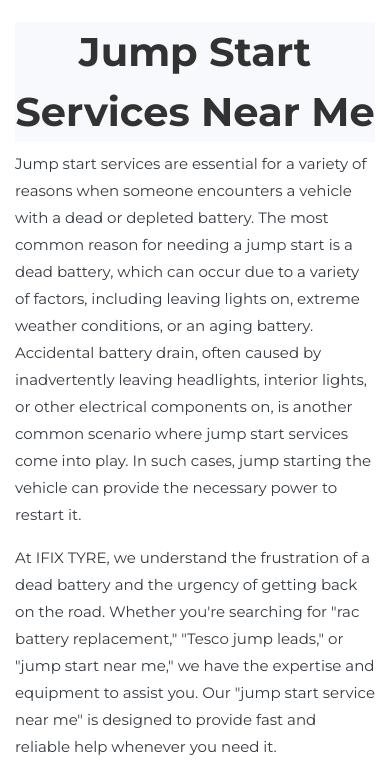
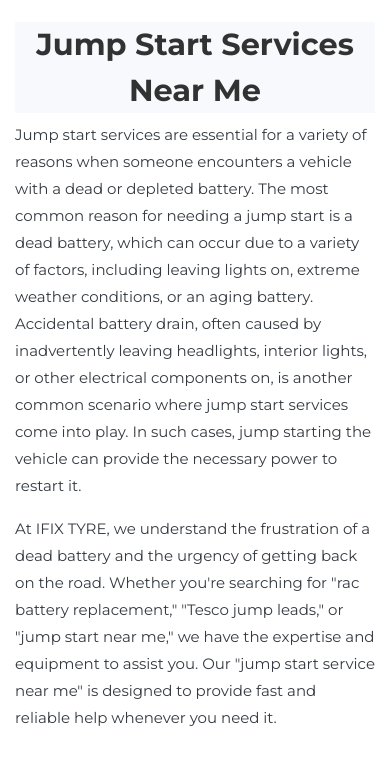
Before and after one commit to TahirKhadim/ifix_tyre_last, a plain HTML site: page jumpstart.html in a window 390 px wide. Shown: the part 1030-1793 px from the top of the page. Drawn offline with nearby package versions, Linux system fonts and the light colour scheme; some packages are replaced by stand-ins of ours; no server answers.

Commit message:
Update jumpstart.html

```diff
--- a/jumpstart.html
+++ b/jumpstart.html
@@ -244,6 +244,13 @@
             color: #ffffff;
             font-size: 30px;
         } */
+
+
+        @media only screen and (max-width: 600px) {
+  .light {
+   font-size: 1.9rem;
+  }
+}
     </style>
     <!--  End call svg Styling -->
 </head>
@@ -362,7 +369,7 @@
     <div class="container mt-4">
         <div class="row">
             <div class="col-lg-12 col-md-12 col-sm-12">
-                <h1 class="text-center bg-light" style="font-weight: bold;">Jump Start Services Near Me</h1>
+                <h2 class="text-center bg-light light" style="font-weight: bold;">Jump Start Services Near Me</h2>
                 <p class="text-dark">Jump start services are essential for a variety of reasons when someone encounters a vehicle with a dead or depleted battery. The most common reason for needing a jump start is a dead battery, which can occur due to a variety of factors, including leaving lights on, extreme weather conditions, or an aging battery. Accidental battery drain, often caused by inadvertently leaving headlights, interior lights, or other electrical components on, is another common scenario where jump start services come into play. In such cases, jump starting the vehicle can provide the necessary power to restart it.</p>
                 <p class="text-dark">At IFIX TYRE, we understand the frustration of a dead battery and the urgency of getting back on the road. Whether you're searching for "rac battery replacement," "Tesco jump leads," or "jump start near me," we have the expertise and equipment to assist you. Our "jump start service near me" is designed to provide fast and reliable help whenever you need it.</p>
             </div>
@@ -400,7 +407,7 @@
                         <img src="images/images/jump2.jpg" alt="" class="img-fluid" id="left">
                     </div>
                     <div class="col-lg-6 col-sm-12 text" id="right">
-                        <h2 class="font-weight-bold">Tesco Jump Leads </h2>
+                        <h2 class="font-weight-bold light">Tesco Jump Leads </h2>
                         <p>If your vehicle experiences a dead battery, "Tesco jump leads" are a convenient solution for
                             a jump-start. However, it's essential to perform this task correctly to avoid any damage or
                             safety issues. At IFIX TYRE, we provide guidance on using Tesco jump leads effectively,
```
